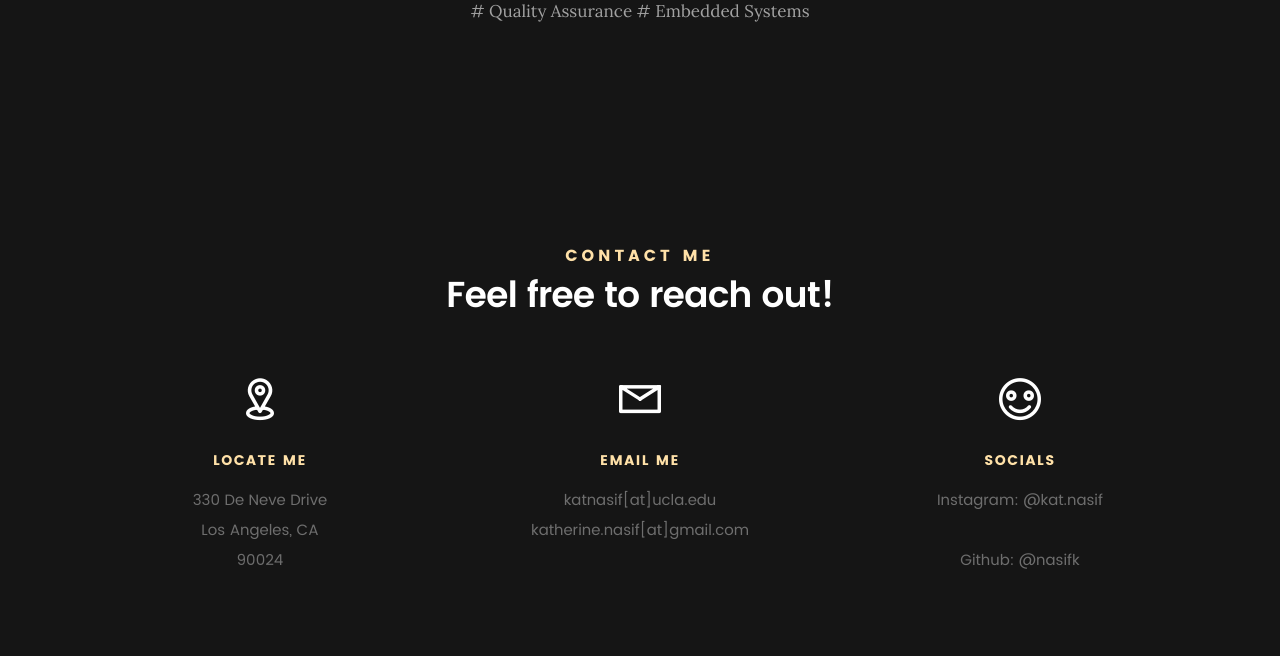
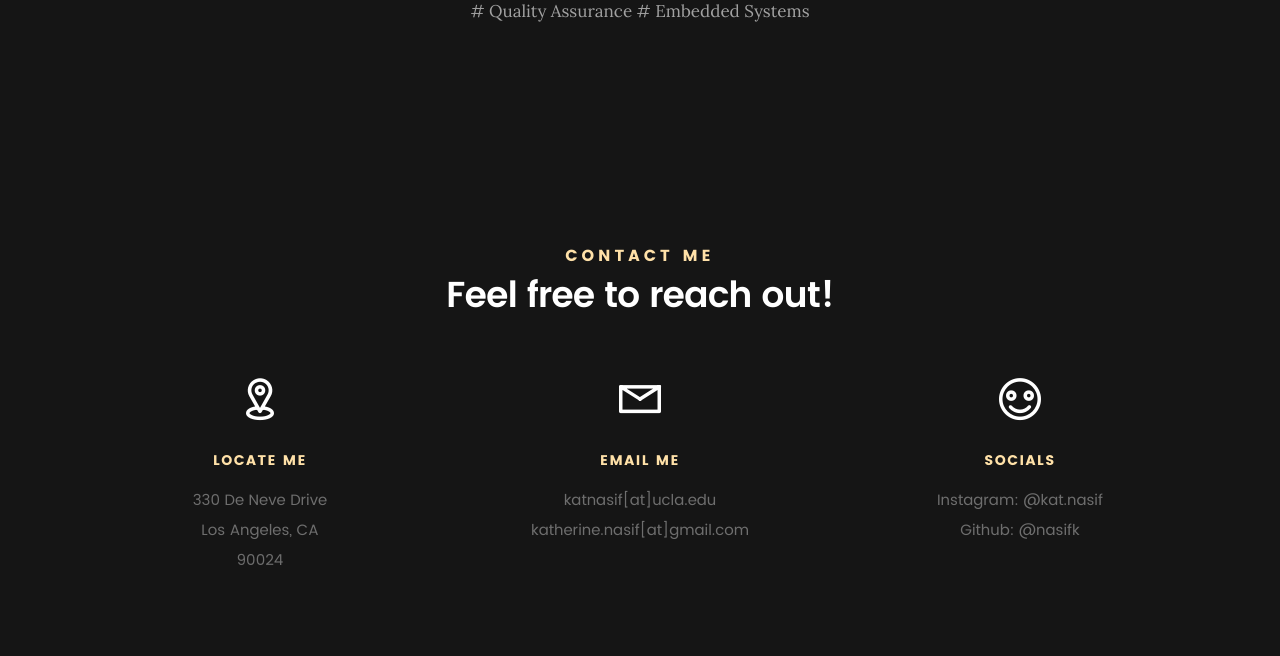
Before and after one commit to NasifK/nasifk.github.io, a plain HTML site: page index.html in a window 1280 px wide. Shown: the part 4038-4694 px from the top of the page. Drawn offline with Linux system fonts and the light colour scheme; files whose address does not match are found by name.

Commit message:
Update index.html

```diff
--- a/index.html
+++ b/index.html
@@ -298,8 +298,8 @@
 					<i class="icon-smile"></i>
 				</div>
 				<h5>Socials</h5>
-				<p>Instagram: @kat.nasif </p>
-				<p>Github: @nasifk </p>
+				<p>Instagram: @kat.nasif
+					<br>Github: @nasifk </p>
 			</div>
 		</div> <!-- /contact-info -->
 	</section> <!-- /contact -->
```
